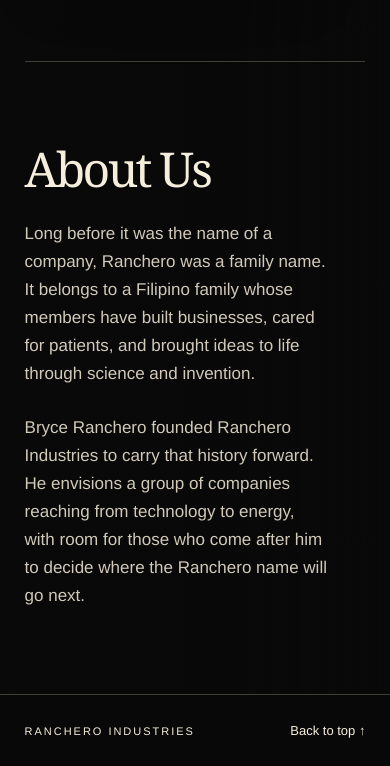
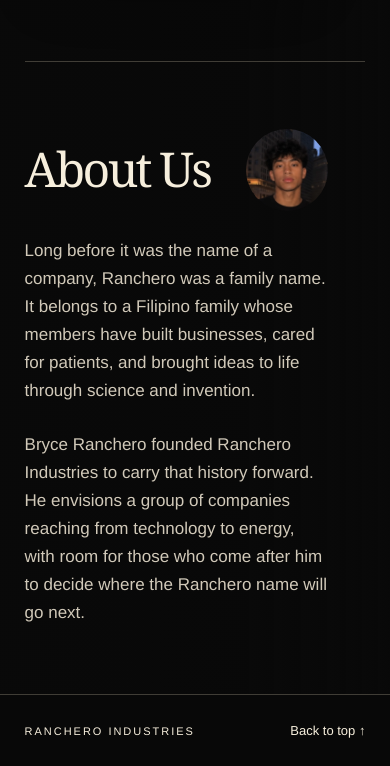
Before and after one commit to Ricebboi/ranchero-industries, a plain HTML site: page index.html in a window 390 px wide. Shown: the part 1801-2567 px from the top of the page. Drawn offline with Linux system fonts and the light colour scheme.

Commit message:
Add a circular founder portrait to About Us

```diff
--- a/index.html
+++ b/index.html
@@ -7,7 +7,7 @@
   <meta name="description" content="Ranchero Industries is the home of Bryce Ranchero’s ventures, beginning with Rally AI.">
   <link rel="canonical" href="https://rancheroindustries.com/">
   <title>Ranchero Industries | Bryce Ranchero</title>
-  <link rel="stylesheet" href="style.css">
+  <link rel="stylesheet" href="style.css?v=founder-portrait">
   <script src="scroll.js" defer></script>
 </head>
 <body id="top">
@@ -39,10 +39,13 @@
       </figure>
     </section>
     <section class="chapter" id="about" aria-labelledby="about-title">
-      <div class="reading-column" id="vision">
+      <div class="about-layout" id="vision">
         <h2 id="about-title">About Us</h2>
-        <p class="body-copy">Long before it was the name of a company, Ranchero was a family name. It belongs to a Filipino family whose members have built businesses, cared for patients, and brought ideas to life through science and invention.</p>
-        <p class="body-copy">Bryce Ranchero founded Ranchero Industries to carry that history forward. He envisions a group of companies reaching from technology to energy, with room for those who come after him to decide where the Ranchero name will go next.</p>
+        <img class="founder-portrait" src="assets/bryce-ranchero.webp" alt="Bryce Ranchero, founder of Ranchero Industries" width="720" height="720" loading="lazy">
+        <div class="about-copy">
+          <p class="body-copy">Long before it was the name of a company, Ranchero was a family name. It belongs to a Filipino family whose members have built businesses, cared for patients, and brought ideas to life through science and invention.</p>
+          <p class="body-copy">Bryce Ranchero founded Ranchero Industries to carry that history forward. He envisions a group of companies reaching from technology to energy, with room for those who come after him to decide where the Ranchero name will go next.</p>
+        </div>
       </div>
     </section>
   </main>
--- a/style.css
+++ b/style.css
@@ -75,6 +75,23 @@ nav a:hover, footer a:hover { text-decoration: underline; text-underline-offset:
   background: var(--rule);
 }
 .reading-column { max-width: 660px; }
+.about-layout {
+  display: grid;
+  grid-template-areas: "title portrait" "copy portrait";
+  grid-template-columns: minmax(0, 50ch) auto;
+  column-gap: clamp(32px, 7vw, 112px);
+  justify-content: start;
+}
+.about-layout h2 { grid-area: title; }
+.about-copy { grid-area: copy; }
+.founder-portrait {
+  grid-area: portrait;
+  align-self: center;
+  display: block;
+  width: clamp(144px, 18vw, 250px);
+  height: auto;
+  border-radius: 50%;
+}
 .section-label {
   margin: 0 0 clamp(25px, 3.5vw, 54px);
   font-size: 11px;
@@ -138,6 +155,14 @@ footer span { letter-spacing: .18em; text-transform: uppercase; font-size: 11px;
     background: linear-gradient(90deg, rgb(9 9 9 / 98%) 0%, rgb(9 9 9 / 92%) 62%, rgb(9 9 9 / 52%) 86%, rgb(9 9 9 / 14%));
   }
   .ventures { grid-template-columns: 1fr; gap: 36px; }
+  .about-layout {
+    grid-template-areas: "title portrait" "copy copy";
+    grid-template-columns: minmax(0, 1fr) auto;
+    align-items: center;
+    column-gap: 12px;
+  }
+  .about-layout h2 { font-size: clamp(39px, 12.5vw, 48px); }
+  .founder-portrait { width: clamp(64px, 21vw, 104px); }
   .ventures::after {
     content: "";
     position: absolute;
```
Also changed, not shown: assets/bryce-ranchero.webp (added).
